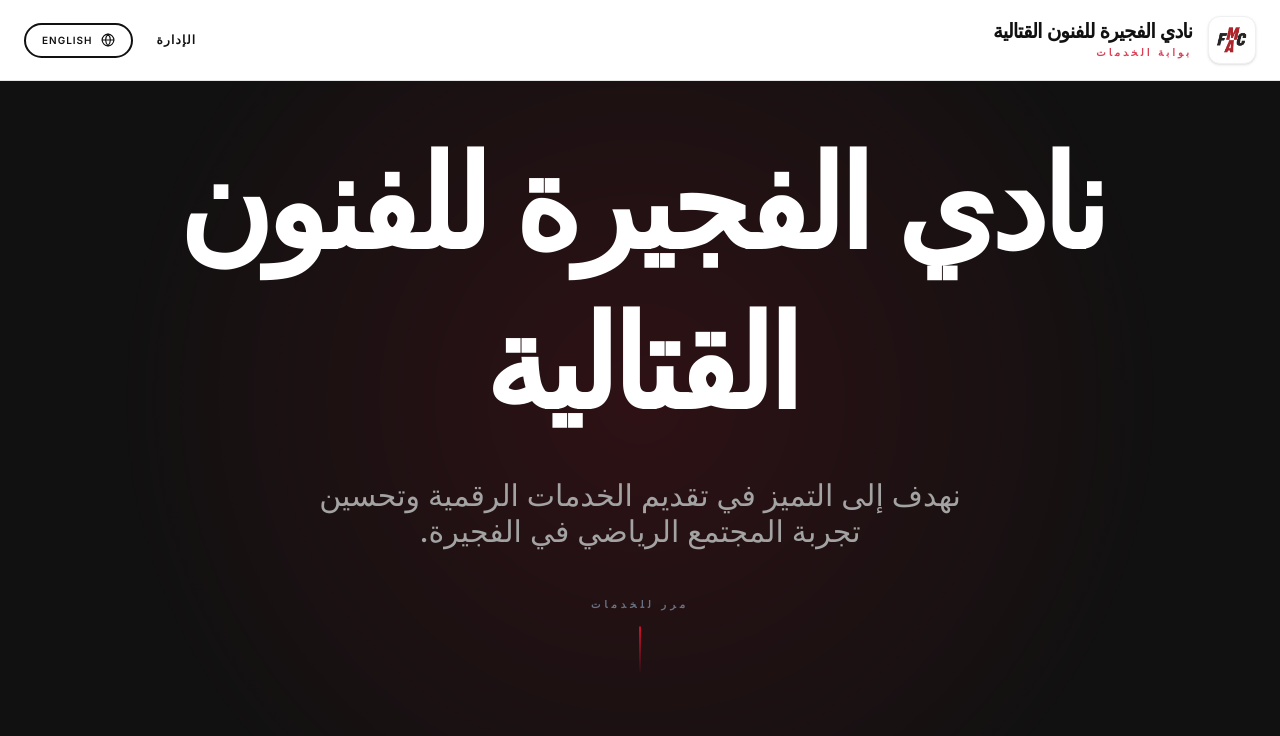
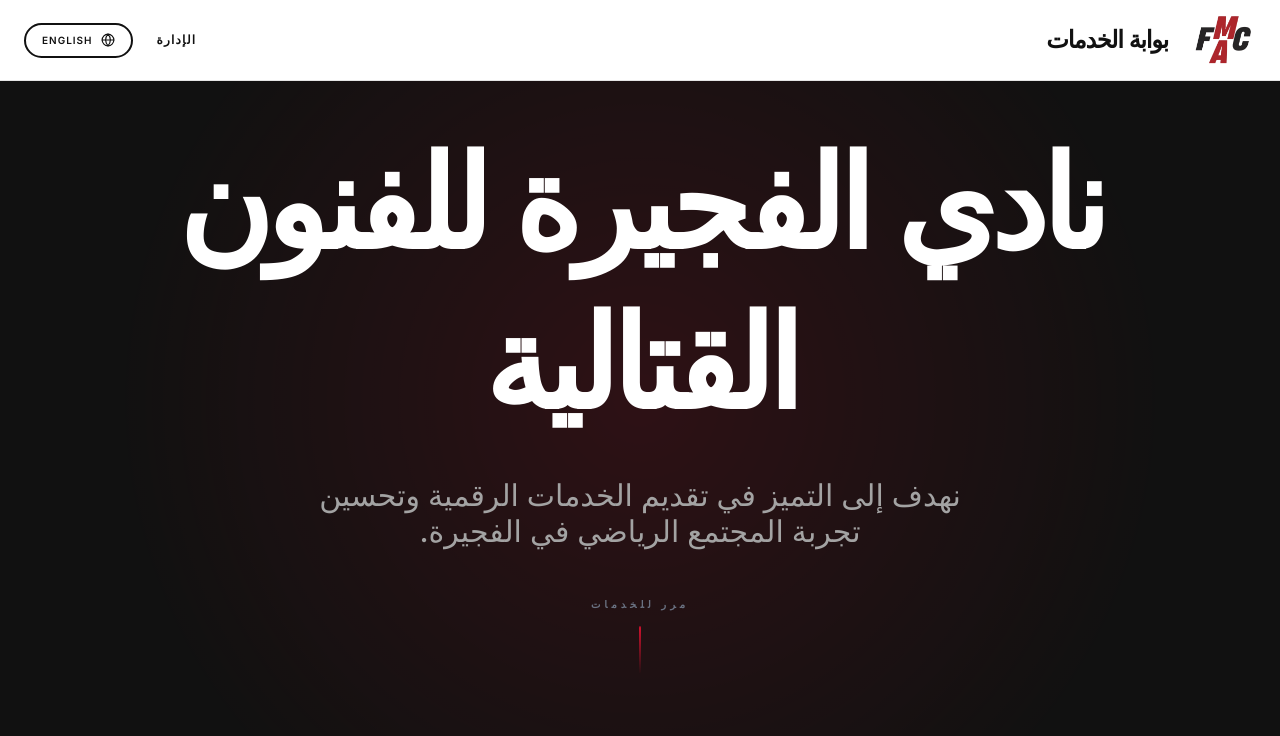
Before and after one commit to mohdmohsen019-max/fmac-ops, a Next.js app: page / in a window 1280 px wide. Shown: the top 736 px of the page. Built offline with nearby package versions, Linux system fonts and the light colour scheme; a web font is replaced by a local one.

Commit message:
style: refine header logo and typography

```diff
--- a/src/components/Navigation.tsx
+++ b/src/components/Navigation.tsx
@@ -30,16 +30,11 @@
   return (
     <nav className="sticky top-0 z-50 bg-white border-b border-gray-200">
       <div className="max-w-7xl mx-auto px-6 h-20 flex items-center justify-between">
-        <Link href="/" className="flex items-center gap-4 group">
-          <div className="w-12 h-12 bg-white rounded-xl flex items-center justify-center p-1.5 shadow-sm border border-gray-100 overflow-hidden group-hover:border-brand transition-colors">
-            <img src="/fmac-logo.png" alt="FMAC" className="w-full h-full object-contain" />
-          </div>
+        <Link href="/" className="flex items-center gap-6 group">
+          <img src="/fmac-logo.png" alt="FMAC" className="w-16 h-16 object-contain transition-transform group-hover:scale-110" />
           <div className="flex flex-col">
-            <span className="font-display font-black text-xl text-black leading-none uppercase tracking-tighter">
-              {language === 'ar' ? 'نادي الفجيرة للفنون القتالية' : 'FUJAIRAH MARTIAL ARTS CLUB'}
-            </span>
-            <span className="text-[10px] font-black text-brand uppercase tracking-[0.3em] mt-1 opacity-80">
-              {language === 'ar' ? 'بوابة الخدمات' : 'Service Portal'}
+            <span className="font-display font-black text-2xl text-black leading-none uppercase tracking-tighter">
+              {language === 'ar' ? 'بوابة الخدمات' : 'SERVICE PORTAL'}
             </span>
           </div>
         </Link>
```
